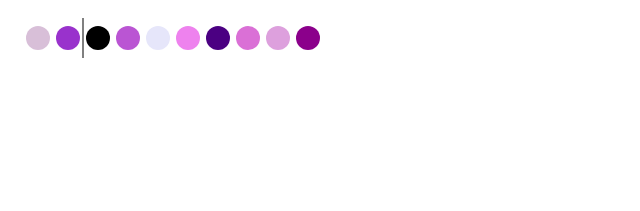
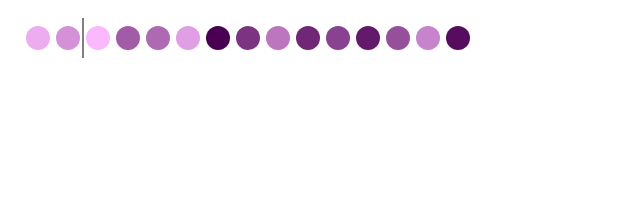
Before and after one commit to razeone/algorithms, a website: page InsertSort/index.html in a window 1280 px wide. Shown: the whole page, without its empty margins (0-640 px from the left). Drawn offline with nearby package versions, Linux system fonts and the light colour scheme.

Commit message:
array shuffle + colour scale
Grew the array to 15 positions and added function to shuffle array.
Added a new color scale generated with the folowing gradient generator
http://www.perbang.dk/rgbgradient/

```diff
--- a/InsertSort/index.html
+++ b/InsertSort/index.html
@@ -9,6 +9,15 @@
 
 	</div>
 	<script type="text/javascript">
+
+		function shuffleArray(array) {
+			for (var i = array.length - 1; i > 0; i--) {
+				var j = Math.floor(Math.random() * (i + 1));
+				var temp = array[i];
+				array[i] = array[j];
+				array[j] = temp;
+			}
+		}
 
 		function repaint(arr1,arr2,circles,stepno){
 		console.log("entra repaint");
@@ -54,10 +63,14 @@
 
        }
 
-		circlePositions = [2,7,10,6,1,4,9,5,3,8];
+		circlePositions = [1,2,3,4,5,6,7,8,9,10,11,12,13,14,15];
 		circleColors = ["lavender","thistle","plum","violet",
 			"orchid","mediumorchid","darkorchid","darkmagenta",
 			"indigo","black"];
+		purpleScale = ["#FAB9FD","#EDABF0","#E09EE4","#D491D8","#C784CC","#BB76BF",
+			"#AE69B3","#A25CA7","#954F9B","#88428F","#7C3482","#6F2776","#631A6A","#560D5E","#4A0052"];
+
+		shuffleArray(circlePositions);
 
 		selectDivS1 = d3.select("#s1")
 		.append("svg:svg")
@@ -82,7 +95,7 @@
 			.attr("cy", 30)
 			.attr("r", 12)
 			.attr("id",function(d){return "circ" + d})
-			.style("fill", function(d){return circleColors[d-1]});
+			.style("fill", function(d){return purpleScale[d-1]});
 
 
 
```
